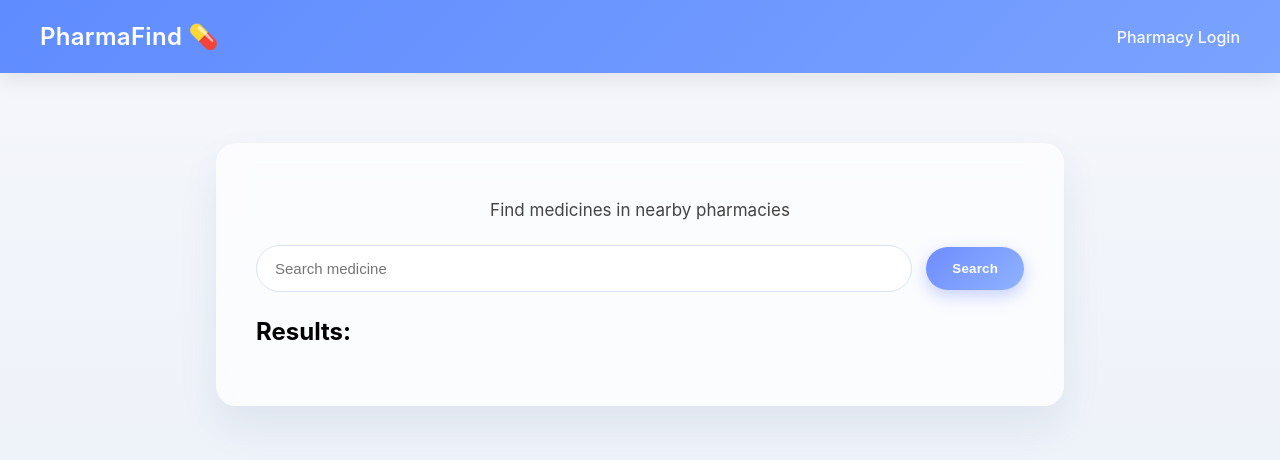
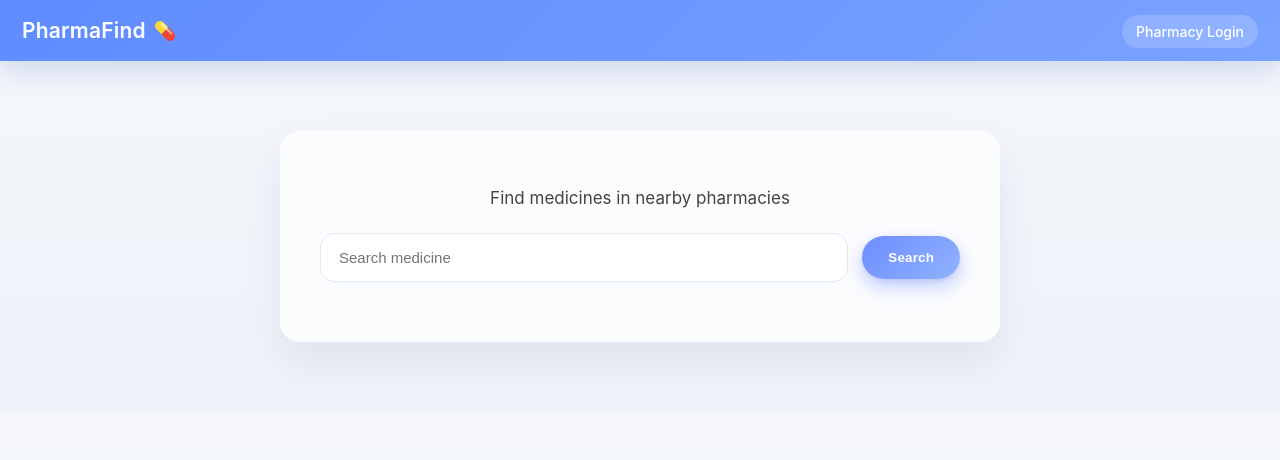
Before and after one commit to thejus06/PharmaFind, a Flask app: page / in a window 1280 px wide. Shown: the top 460 px of the page. Run offline with Flask 3, Linux system fonts and the light colour scheme.

Commit message:
UX minor fix

```diff
--- a/app.py
+++ b/app.py
@@ -111,9 +111,10 @@ def get_pharmacy_medicines(shop):
 # ----------------------
 @app.route("/", methods=["GET", "POST"])
 def home():
-    results = []
+    results = None
 
     if request.method == "POST":
+        results = []
         medicine = request.form["medicine"]
         user_lat = request.form.get("user_lat")
         user_lon = request.form.get("user_lon")
@@ -132,8 +133,7 @@ def home():
 
             results.append((name, shop, stock, plat, plon, distance, phone))
 
-        # SORT BY DISTANCE
-        results.sort(key=lambda x: x[5] if x[5] is not None else 9999)
+        results.sort(key=lambda x: x[5] if x[5] else 9999)
 
     return render_template("index.html", results=results)
 
--- a/static/style.css
+++ b/static/style.css
@@ -1,5 +1,6 @@
 body {
-    font-family: -apple-system, BlinkMacSystemFont, "Segoe UI", sans-serif;
+    font-family: -apple-system, BlinkMacSystemFont, "SF Pro Text",
+                 "SF Pro Display", "Segoe UI", Roboto, sans-serif;
     background: linear-gradient(180deg, #f5f7fb, #eef2f9);
     margin: 0;
 }
@@ -8,34 +9,43 @@ body {
 header {
     background: linear-gradient(135deg, #5f8cff, #7aa2ff);
     color: white;
-    padding: 22px 40px;
+    padding: 18px 22px;
     display: flex;
     justify-content: space-between;
     align-items: center;
-    box-shadow: 0 8px 20px rgba(0,0,0,0.08);
+    box-shadow: 0 10px 28px rgba(40,80,180,0.18);
 }
 
 .header-left {
-    font-size: 24px;
+    font-size: 21px;
     font-weight: 600;
-    letter-spacing: 0.3px;
+    letter-spacing: 0.2px;
+    display: flex;
+    align-items: center;
+    gap: 8px;
 }
 
 .header-right a {
-    color: rgba(255,255,255,0.95);
+    color: white;
     text-decoration: none;
     font-weight: 500;
-    margin-left: 24px;
-    transition: opacity 0.2s;
+    font-size: 14px;
+    padding: 8px 14px;
+    border-radius: 999px;
+    background: rgba(255,255,255,0.18);
+    backdrop-filter: blur(6px);
+    transition: background 0.2s, transform 0.15s;
 }
 
 .header-right a:hover {
-    opacity: 0.85;
+    background: rgba(255,255,255,0.28);
+    transform: translateY(-1px);
 }
 
 /* CARD */
 .container {
-    width: 60%;
+    width: 640px;
+    max-width: 94%;
     margin: 70px auto;
     padding: 40px;
     border-radius: 20px;
@@ -63,12 +73,10 @@ header {
 
 .search-box input {
     flex: 1;
-    padding: 14px 18px;
-    border-radius: 999px;
-    border: 1px solid #d9e2f3;
+    padding: 15px 18px;
+    border-radius: 14px;
+    border: 1px solid #e3e8f5;
     font-size: 15px;
-    outline: none;
-    transition: all 0.2s;
     background: #fff;
 }
 
@@ -87,7 +95,9 @@ header {
     font-weight: 600;
     letter-spacing: 0.2px;
     cursor: pointer;
-    box-shadow: 0 6px 16px rgba(100,130,255,0.35);
+    box-shadow:
+        0 8px 18px rgba(100,130,255,0.38),
+        0 2px 4px rgba(0,0,0,0.08);
     transition: transform 0.15s, box-shadow 0.15s;
 }
 
@@ -103,22 +113,51 @@ header {
 
 /* RESULTS */
 .result-card {
-    background: rgba(255,255,255,0.85);
+    background: rgba(255,255,255,0.92);
+    border-radius: 18px;
+    padding: 18px;
+    margin-top: 16px;
+    box-shadow:
+        0 6px 18px rgba(0,0,0,0.06),
+        0 1px 2px rgba(0,0,0,0.04);
+}
+
+h2 {
+    font-size: 20px;
+    font-weight: 600;
+    margin-bottom: 14px;
+    color: #1c1c1e;
+}
+
+.result-card strong {
+    font-size: 17px;
+    font-weight: 600;
+    color: #111;
+}
+
+.no-results {
+    margin-top: 18px;
+    padding: 22px;
     border-radius: 16px;
-    padding: 16px;
-    margin-top: 14px;
+    background: rgba(255,255,255,0.7);
+    text-align: center;
+    color: #6b7280;
+    font-size: 15px;
     box-shadow: 0 6px 14px rgba(0,0,0,0.05);
 }
 
-.result-card strong {
-    font-size: 16px;
-    color: #222;
+.map-frame {
+    margin-top: 14px;
+    border-radius: 14px;
+    overflow: hidden;
+    width: 100%;
 }
 
-.map-frame {
-    margin-top: 10px;
-    border-radius: 12px;
-    overflow: hidden;
+.map-frame iframe {
+    display: block;
+    width: 100%;
+    height: 190px;
+    border: 0;
 }
 
 /* LOGIN CARD */
@@ -227,3 +266,10 @@ header {
 .btn-secondary:hover {
     box-shadow: 0 10px 20px rgba(120,140,255,0.35);
 }
+.brand-text {
+    font-weight: 600;
+}
+
+.brand-icon {
+    font-size: 18px;
+}
--- a/templates/index.html
+++ b/templates/index.html
@@ -8,7 +8,11 @@
 <body>
 
 <header>
-    <div class="header-left">PharmaFind 💊</div>
+    <div class="header-left">
+        <span class="brand-text">PharmaFind</span>
+        <span class="brand-icon">💊</span>
+    </div>
+
     <div class="header-right">
         <a href="/login">Pharmacy Login</a>
     </div>
@@ -28,12 +32,12 @@
         <button type="submit">Search</button>
     </form>
 
-    <!-- GPS Debug -->
-    <p id="gps_status" style="color: gray; font-size: 14px;"></p>
+    {% if results is not none %}
+    <h2>Results:</h2>
+    {% endif %}
 
-    <h2>Results:</h2>
-
-    <ul>
+    {% if results is not none %}
+        {% if results %}
             {% for item in results %}
                 <div class="result-card">
                     <strong>{{ item[0] }}</strong><br>
@@ -47,17 +51,19 @@
 
                     <div class="map-frame">
                         <iframe
-                    width="100%"
-                    height="180"
-                    style="border:0"
+                            src="https://maps.google.com/maps?q={{ item[3] }},{{ item[4] }}&z=15&output=embed"
                             loading="lazy"
-                    allowfullscreen
-                    src="https://maps.google.com/maps?q={{ item[3] }},{{ item[4] }}&z=15&output=embed">
+                            allowfullscreen>
                         </iframe>
                     </div>
                 </div>
             {% endfor %}
-    </ul>
+        {% else %}
+            <div class="no-results">
+                No pharmacies found with this medicine.
+            </div>
+        {% endif %}
+    {% endif %}
 
 </div>
 
@@ -67,18 +73,8 @@ if (navigator.geolocation) {
         function(position) {
             document.getElementById("user_lat").value = position.coords.latitude;
             document.getElementById("user_lon").value = position.coords.longitude;
-
-            document.getElementById("gps_status").innerText =
-                "GPS: " + position.coords.latitude + ", " + position.coords.longitude;
-        },
-        function(error) {
-            document.getElementById("gps_status").innerText =
-                "GPS error: " + error.message;
         }
     );
-} else {
-    document.getElementById("gps_status").innerText =
-        "Geolocation not supported by this browser";
 }
 </script>
 
```
Also changed, not shown: pharma.db. Lines whose indentation alone changed are shown as unchanged.
